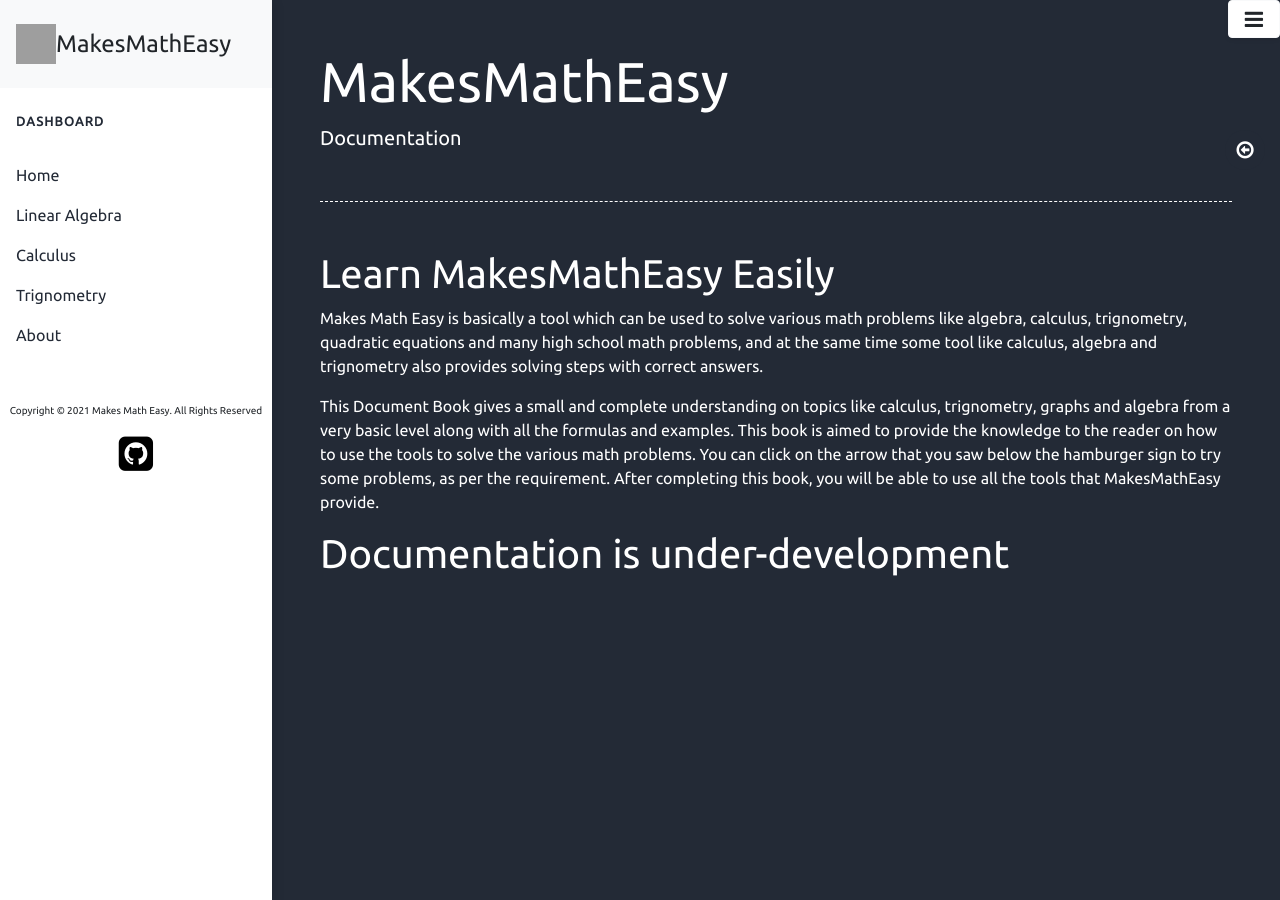
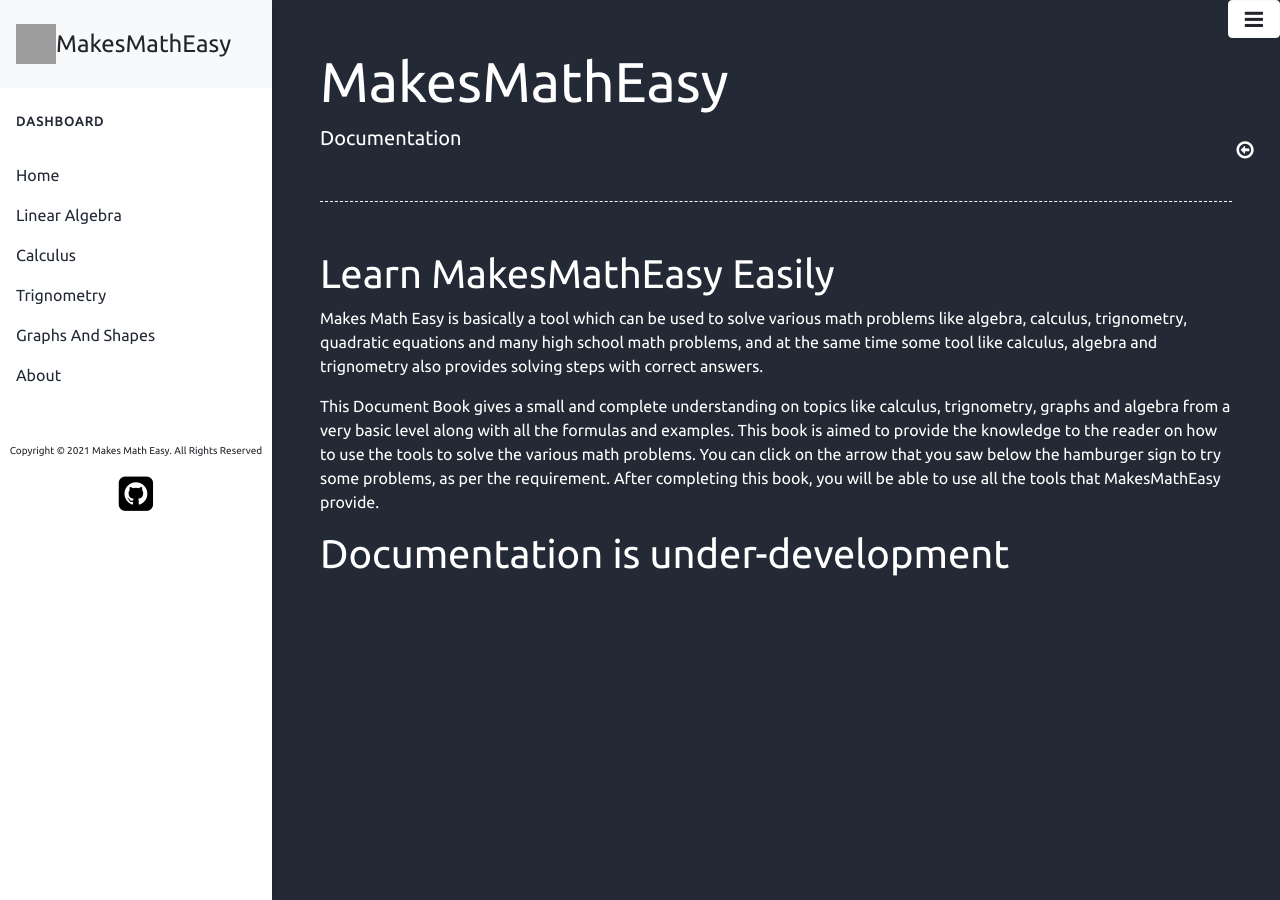
Before and after one commit to makesmatheasy/makesmatheasy-documentation, a Jekyll site: the page built from index.markdown, in a window 1280 px wide. Built offline with Jekyll 4.4.1, drawn with Linux system fonts in a browser that asks for light colours; nearby versions of some CDN libraries; grey boxes are pictures that could not be loaded.

Commit message:
added new section to navbar

```diff
--- a/_includes/sidebar.html
+++ b/_includes/sidebar.html
@@ -33,6 +33,9 @@
       <a href="{{site.baseurl}}/trignometry" class="nav-link"> Trignometry </a>
     </li>
     <li class="nav-item">
+      <a href="{{site.baseurl}}/graphs_shapes" class="nav-link"> Graphs And Shapes </a>
+    </li>
+    <li class="nav-item">
       <a href="{{site.baseurl}}/about" class="nav-link"> About </a>
     </li>
   </ul>
```
